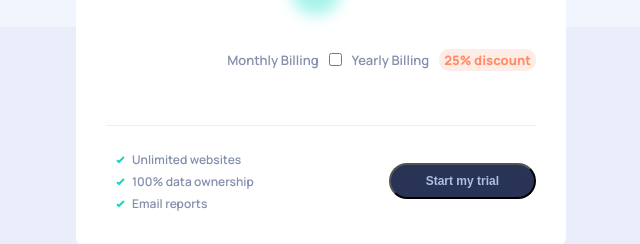
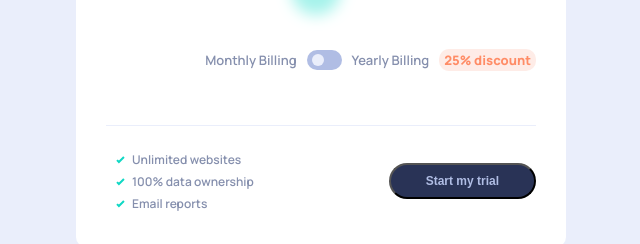
Before and after one commit to Ediney-Braga/interactive-pricing-component, a plain HTML site: page index.html in a window 1280 px wide. Shown: the part 422-666 px from the top of the page, 319-959 px from the left. Drawn offline with Linux system fonts and the light colour scheme.

Commit message:
style-tag-checkbox

```diff
--- a/style.css
+++ b/style.css
@@ -10,10 +10,11 @@
 body{
     font-family: 'Manrope', sans-serif;
     background-image: url(./images/pattern-circles.svg), url(./images/bg-pattern.svg);
-    background-position:50% 50px, 0px 0px  ;
+    background-position: 50% 50px, -4px -134px;
     background-repeat: no-repeat, no-repeat;
     background-color: #eaeefb;
     text-align: center;
+    background-size: auto, contain;
 }
 
 #title h1{
@@ -105,6 +106,40 @@ input[type = "range"]::-webkit-slider-thumb{
     margin-top: 20px;
 }
 
+label:hover, input[type="checkbox"]{
+    cursor: pointer;
+}
+
+input[type="checkbox"]{
+    -webkit-appearance: none;
+    background-color: #b0bde4;
+    height: 20px;
+    width: 35px;
+    border-radius: 10px;
+    position: relative;
+}
+
+input:checked[type="checkbox"]{
+    background-color: #10d5c2;
+}
+
+input[type="checkbox"]::before{
+    content: "";
+    width: 12px;
+    height: 12px;
+    border-radius: 50%;
+    background-color: #eaeefb;
+    position: absolute;
+    top: 50%;
+    left: 5px;
+    transform: translate(0%, -50%);
+    transition: all 0.2s ease;
+}
+
+input:checked[type="checkbox"]::before{
+    left:18px
+}
+
 .payOff{
     background-color: #feece7 ;
     color: #ff8c66;
@@ -149,3 +184,7 @@ button{
     border-radius:30px ;
     font-size: 12px;
 }
+
+button:hover{
+    cursor: pointer;
+}
```
